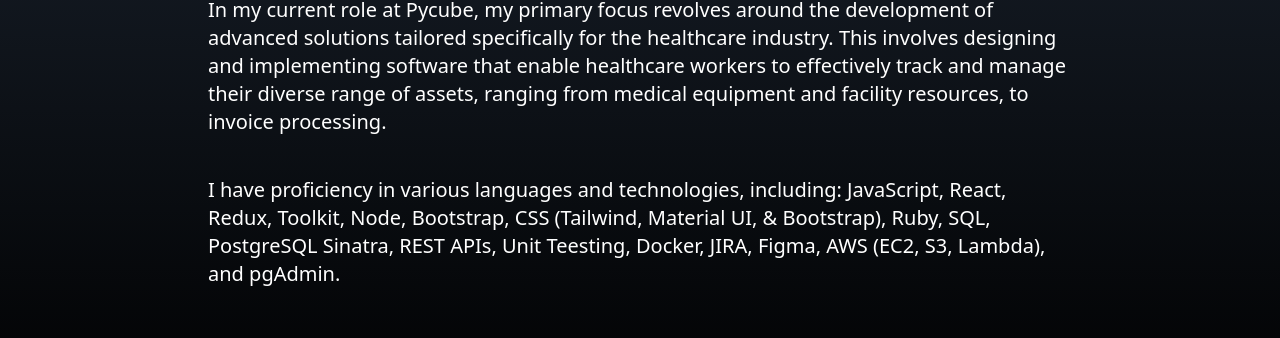
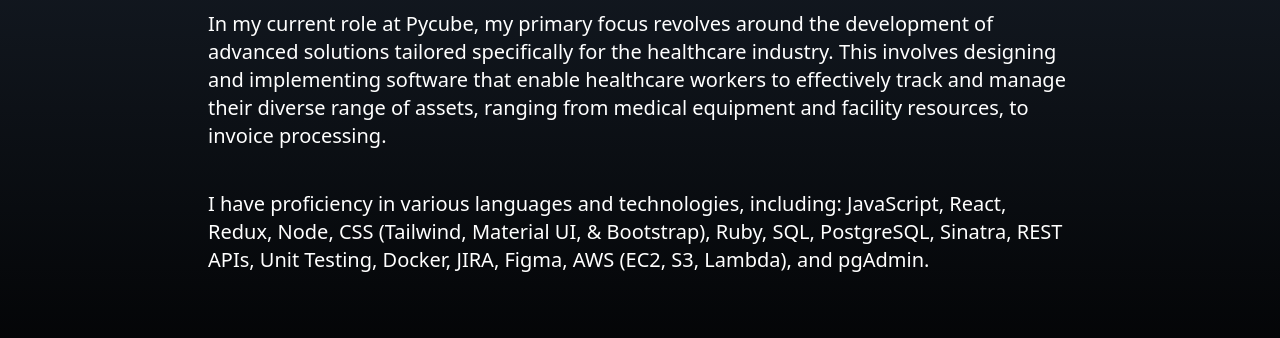
Before and after one commit to JoeyFaris/portfolio-project, a React (Create React App) app: page / in a window 1280 px wide. Shown: the part 1158-1496 px from the top of the page. Built offline with nearby package versions, Linux system fonts and the light colour scheme.

Commit message:
typo fixes

```diff
--- a/src/components/About.jsx
+++ b/src/components/About.jsx
@@ -12,7 +12,7 @@
             <p className='text-xl mt-10'>
            In my current role at Pycube, my primary focus revolves around the development of advanced solutions tailored specifically for the healthcare industry. This involves designing and implementing software that enable healthcare workers to effectively track and manage their diverse range of assets, ranging from medical equipment and facility resources, to invoice processing.</p>
                 <p className='text-xl mt-10'>
-I have proficiency in various languages and technologies, including: JavaScript, React, Redux, Toolkit, Node, Bootstrap, CSS (Tailwind, Material UI, & Bootstrap), Ruby, SQL, PostgreSQL Sinatra, REST APIs, Unit Teesting, Docker, JIRA, Figma, AWS (EC2, S3, Lambda), and pgAdmin.
+I have proficiency in various languages and technologies, including: JavaScript, React, Redux, Node, CSS (Tailwind, Material UI, & Bootstrap), Ruby, SQL, PostgreSQL, Sinatra, REST APIs, Unit Testing, Docker, JIRA, Figma, AWS (EC2, S3, Lambda), and pgAdmin.
                 </p>
                 <br />
 
```
